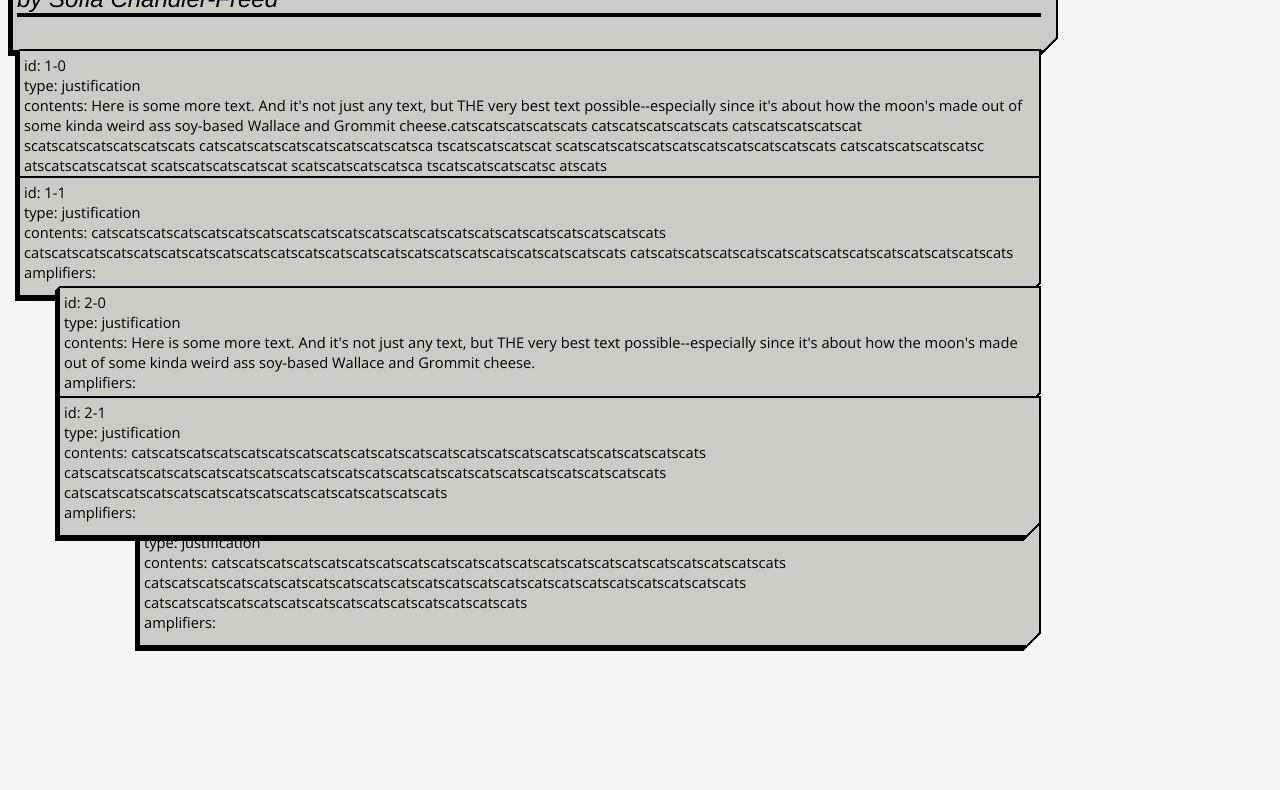
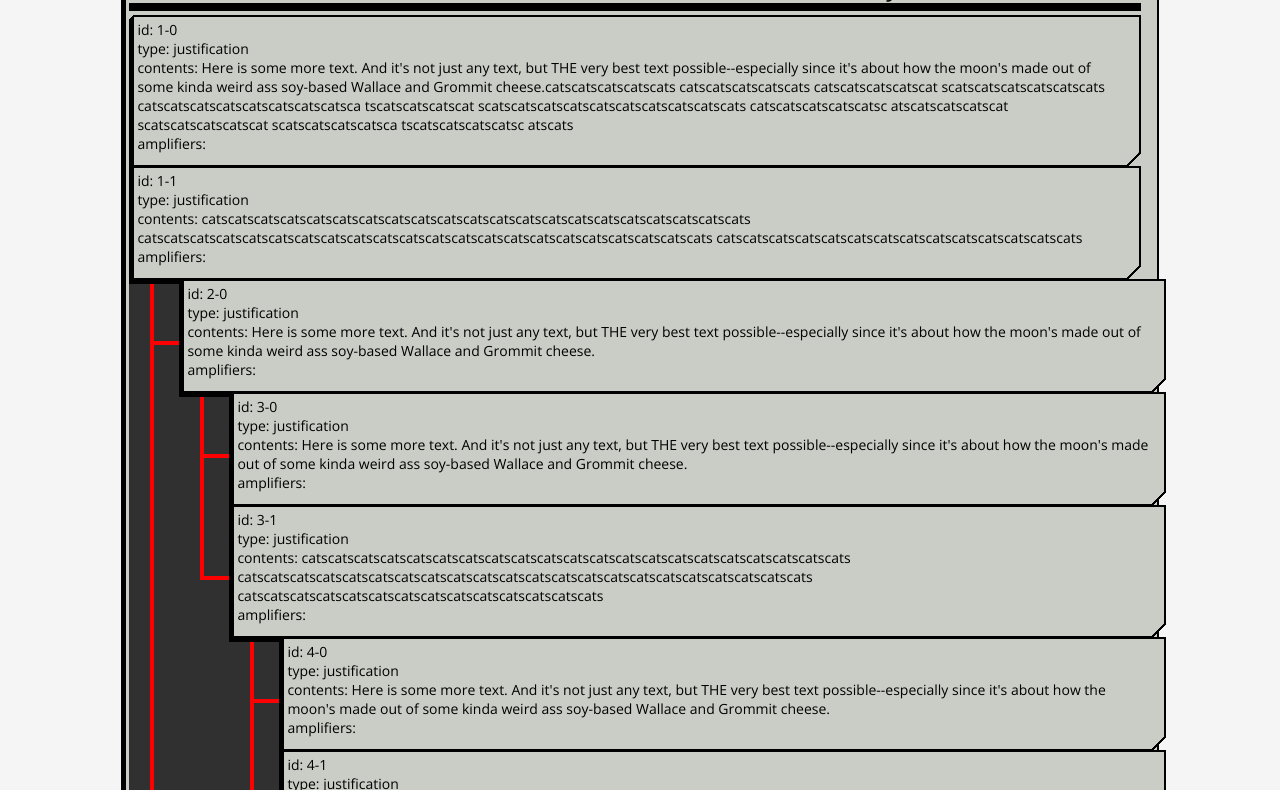
Before and after one commit to westoncb/hypothesis-site, a plain HTML site: page src/index.html in a window 1280 px wide. Shown: the part 123-913 px from the top of the page. Before the commit the page ends 800 px from the top, so only its background shows below. Drawn offline with nearby package versions, Linux system fonts and the light colour scheme.

Commit message:
Hypothesis layout nearly complete
hierarchy rendering also nearly complete

```diff
--- a/src/css/hypothesis.css
+++ b/src/css/hypothesis.css
@@ -2,13 +2,18 @@ body {
 			/*background-color: #24251a;*/
 			background-color: whitesmoke;
 			color: black;
-			font: 11pt 'Open Sans';
+		}
+
+		.cellleftmargin {
+			position: absolute;
+			margin-top: 5px;
+			background-color: #303030;
 		}
 
 		.cellborder {
-			position: absolute;
-			margin-left: auto;
-			margin-right: auto;
+			position: relative;
+			font: 14px "Open Sans";
+			word-wrap: break-word;
 
 			border-style: solid;
 			border-width: 4px 17px 17px 7px;
@@ -16,10 +21,28 @@ body {
 			-webkit-border-image: url('../images/table2.png') 4 17 17 7 fill;
 			-o-border-image: url('../images/table2.png') 4 17 17 7 fill;
 			border-image: url('../images/table2.png') 4 17 17 7 fill;
-			/*background-color: c9cda7;*/
 
-			padding: 2px;
-			padding-right:0px;
+			padding: 1px;
+		}
+
+		.cellcontainer {
+			position: relative;
+			top: 0px;
+			left: 0px;
+			margin-top: -5px;
+			/*border: 2px solid white;*/
+		}
+
+		.treeVertical {
+			position: absolute;
+			background-color: red;
+			width: 4px;
+		}
+
+		.treeHorizontal {
+			position: absolute;
+			background-color: red;
+			height: 4px;
 		}
 
 		.hypothesis {
@@ -30,12 +53,12 @@ body {
 		}
 
 		.hypothesis-title-word {
-			font: 28pt 'Open Sans';
+			font: 20pt 'Open Sans';
 			color: black;
 		}
 
 		.hypothesis-title {
-			font: bold 28pt helvetica;
+			font: 800 22pt 'Open Sans';
 			color: #000000;
 		}
 
@@ -45,9 +68,9 @@ body {
 
 		#author-text {
 			position: relative;
-			bottom: 0px;
-			right: 0px;
-			font: italic 18pt helvetica;
+			text-align: right;
+			margin-right: auto;
+			font: italic 400 18pt 'Open Sans';
 		}
 
 		.sep1 {
@@ -55,6 +78,7 @@ body {
 			width: 100%;
 			height: 8px;
 			background-color: #000000;
+			margin-bottom: -10px;
 		}
 
 		.sep2 {
--- a/src/index.html
+++ b/src/index.html
@@ -2,6 +2,9 @@
 	<head> <title> Hypotheses! </title>
 		<script src="lib/jquery-2.1.1.min.js"></script>
 		<link href='http://fonts.googleapis.com/css?family=Open+Sans' rel='stylesheet' type='text/css'>
+		<link href='http://fonts.googleapis.com/css?family=Open+Sans:800' rel='stylesheet' type='text/css'>
+		<link href='http://fonts.googleapis.com/css?family=Cardo' rel='stylesheet' type='text/css'>
+		<link href='http://fonts.googleapis.com/css?family=Karla:400,400italic,700,700italic' rel='stylesheet' type='text/css'>
 		<link rel="stylesheet" type="text/css" href="css/hypothesis.css">
 		<script src="scripts/hypothesis-renderer.js"></script>
 	</head>
--- a/src/scripts/hypothesis-renderer.js
+++ b/src/scripts/hypothesis-renderer.js
@@ -1,4 +1,22 @@
 $(document).ready(function(){
+
+	function numberOnly(number) {
+		if (typeof(number) === 'number')
+			return number;
+
+		var endIndex = 1;
+		for (var i = 0; i < number.length; i++) {
+			var character = number[i];
+			if ((typeof(character) === 'number' && typeof(character) !== NaN) || character === '-') {
+				console.log("asdfasdf");
+				endIndex++;
+			} else
+				break;
+		}
+
+		return parseInt(number.substring(0, endIndex));
+	}
+
 	var hypothesisModelString = '{"id": "0-0", \
 					  "name": "The moon is made of cheese. Here\'s some CHEESE for ya bra!", \
 					  "author": "Sofia Chandler-Freed", \
@@ -29,7 +47,19 @@ $(document).ready(function(){
 							  				"id": "3-1", \
 							  				"type": "justification", \
 							  				"contents": "catscatscatscatscatscatscatscatscatscatscatscatscatscatscatscatscatscatscatscatscats catscatscatscatscatscatscatscatscatscatscatscatscatscatscatscatscatscatscatscatscatscats catscatscatscatscatscatscatscatscatscatscatscatscatscats", \
-							  				"amplifiers": "" \
+							  				"amplifiers": [ \
+								  				{ \
+								  				"id": "4-0", \
+								  				"type": "justification", \
+								  				"contents": "Here is some more text. And it\'s not just any text, but THE very best text possible--especially since it\'s about how the moon\'s made out of some kinda weird ass soy-based Wallace and Grommit cheese.", \
+								  				"amplifiers": "" \
+								  			  }, \
+								  			  { \
+								  				"id": "4-1", \
+								  				"type": "justification", \
+								  				"contents": "catscatscatscatscatscatscatscatscatscatscatscatscatscatscatscatscatscatscatscatscats catscatscatscatscatscatscatscatscatscatscatscatscatscatscatscatscatscatscatscatscatscats catscatscatscatscatscatscatscatscatscatscatscatscatscats", \
+								  				"amplifiers": "" \
+								  			  }] \
 							  			  }] \
 						  			  }, \
 						  			  { \
@@ -43,25 +73,38 @@ $(document).ready(function(){
 
 	var hypothesisModel = jQuery.parseJSON(hypothesisModelString);
 	var cellString = '<div class="cellborder"></div>';
-	var cellCount = 0;
+	var cellLeftMarginString = '<div class="cellleftmargin"><div class="treeVertical"></div><div class="treeHorizontal"></div></div>';
+	var cellContainerString = '<div class="cellcontainer"></div>';
+	const subCellShiftWidth = 50;
 
-	function walkJSON(json, depth, parent, cells) {
+	function walkJSON(json, depth, root, parent, cells) {
 		if (json instanceof Array) {
 			for (var element in json) {
-				walkJSON(json[element], depth, parent, cells);
+				walkJSON(json[element], depth, root, parent, cells);
 			}
 		} else {
 			var thisCell = $(cellString);
-			parent.append(thisCell);
-			cells.push(thisCell);
-			cellCount++;
+			var thisContainer = $(cellContainerString);
+			var thisCellLeftMargin = $(cellLeftMarginString);
+
+			var node = {
+				container: thisContainer,
+				leftMargin: thisCellLeftMargin,
+				cell: thisCell,
+				parent: parent
+			};
+
+			thisContainer.append(thisCellLeftMargin);
+			thisContainer.append(thisCell);
+			root.append(thisContainer);
+			cells.push(node);
 
 			for (var key in json) {
 	    		thisCell.append(key + ": ");
 
 		    	var value = json[key]
 		    	if (typeof(value) == "object") {
-	    			var subCells = walkJSON(value, depth+1, parent, []);
+	    			var subCells = walkJSON(value, depth+1, root, node, []);
 	    			cells.push(subCells);
 		    	} else {
     				thisCell.append(value);
@@ -77,23 +120,23 @@ $(document).ready(function(){
 		return '<div id="title-section"> \
 				<span class="hypothesis-title-word">Hypothesis:</span> <span class="hypothesis-title">' + title + '</span> \
 				<div id="author-text">by ' + author + '</div> \
-			</div><div class="sep2"></div><br>';
+			</div><div class="sep1"></div><br>';
 	}
 
-	function setYPositions(y, cells) {
-		for (var i = 0; i < cells.length; i++) {
-			if (cells[i] instanceof Array) {
-				setYPositions(y, cells[i]);
-			} else {
-				cells[i].css('top', y);
-				// var top = numberOnly(cells[i].css('padding-top')) + numberOnly(cells[i].css('border-top'));
-				// var bottom = numberOnly(cells[i].css('padding-bottom')) + numberOnly(cells[i].css('border-bottom'));
-				// var total = top + bottom;
-				// console.log("top: " + top + ", bottom: " + bottom + ", total: " + total);
-				y += cells[i].outerHeight();
-			}
-		};
-	}
+	// function setYPositions(y, index, cells) {
+	// 	for (var i = 0; i < cells.length; i++) {
+	// 		var cell = cells[i];
+	// 		if (cell instanceof Array) {
+	// 			y = setYPositions(y, index, cell);
+	// 		} else {
+	// 			index[0] += 1;
+	// 			cell.css('top', y - (index[0] * 5));
+	// 			y += cell.outerHeight();
+	// 		}
+	// 	};
+
+	// 	return y;
+	// }
 
 	function setXPositions(x, depth, cells) {
 		var childrenStack = [];
@@ -101,40 +144,58 @@ $(document).ready(function(){
 			if (cells[i] instanceof Array) {
 				childrenStack.push(cells[i]);
 			} else {
-				cells[i].css('left', x);
+				if (depth > 0) {
+					var cellContainer = cells[i].container;
+					var parentWidth = cellContainer.width();
+					var cellContainerMarginTop = numberOnly(cellContainer.css('margin-top'));
+					var cell = cells[i].cell;
+					console.log(cellContainerMarginTop);
+					var cellHeight = cell.outerHeight() + cellContainerMarginTop;
+					var cellLeftMargin = cells[i].leftMargin;
+
+					cellLeftMargin.css('width', x);
+					cell.css('width', parentWidth - x);
+					cell.css('margin-left', x);
+					cellLeftMargin.css('height', cellHeight);
+
+					var parent = cells[i].parent.cell;
+					var treeVertical = cellLeftMargin.find('.treeVertical');
+					var treeHorizontal = cellLeftMargin.find('.treeHorizontal');
+					var distanceFromParent = cell.offset().top - (parent.offset().top + parent.outerHeight());
+
+					treeVertical.css('right', subCellShiftWidth/2);
+					treeVertical.css('bottom', cellHeight/2);
+					treeVertical.css('height', distanceFromParent + cellHeight/2 - cellContainerMarginTop);
+
+					treeHorizontal.css('width', subCellShiftWidth/2 + treeVertical.width());
+					treeHorizontal.css('top', cellHeight/2);
+					treeHorizontal.css('right', 0);
+				}
 			}
 		};
 
 		for (var i = 0; i < childrenStack.length; i++) {
-			setXPositions(x + ((depth+1)*40), depth+1, childrenStack[i]);
+			var xOffset = (depth+1)*subCellShiftWidth;
+			setXPositions(xOffset, depth+1, childrenStack.pop());
 		}
 	}
 
-	function numberOnly(number) {
-		if (typeof(number) === 'number')
-			return number;
+	var hypothesisNode = $('<div class="cellborder" id="hyproot" style="position: relative; width: 80%; margin-left: auto; margin-right: auto;"></div>');
+	$('body').append(hypothesisNode);
+	hypothesisNode.append(buildHeader(hypothesisModel.name, hypothesisModel.author));
+	var cells = walkJSON(hypothesisModel.amplifiers, 0, $("#hyproot"), $("#hyproot"), []);
 
-		var endIndex = 1;
-		for (var i = 0; i < number.length; i++) {
-			var character = number[i];
-			if (typeof(character) === 'number' && typeof(character) !== NaN) {
-				console.log("asdfasdf");
-				endIndex++;
-			} else
-				break;
-		}
-
-		return parseInt(number.substring(0, endIndex));
+	function layoutCells(cells) {
+		setXPositions(0, 0, cells);
+		// setYPositions(0, [0], cells);
 	}
 
-	var hypothesisNode = $('<div class="cellborder" id="hyproot" style="position: absolute; width: 80%; margin-left: auto; margin-right: auto;"></div>');
-	$('body').append(hypothesisNode);
-	hypothesisNode.append(buildHeader(hypothesisModel.name, hypothesisModel.author));
+	layoutCells(cells);
 
-	var cells = walkJSON(hypothesisModel.amplifiers, 0, $("#hyproot"), []);
-
-	// console.log(cells);
-
-	setXPositions(0, 0, cells);
-	setYPositions(hypothesisNode.outerHeight(), cells);
+	$(window).resize(function() {
+		layoutCells(cells);
+	});
+	$(window).load(function() {
+		layoutCells(cells);
+	});
 });
```
Also changed, not shown: ideas/Inspiration/Screen Shot 2014-07-05 at 6.13.26 PM.png (added).
